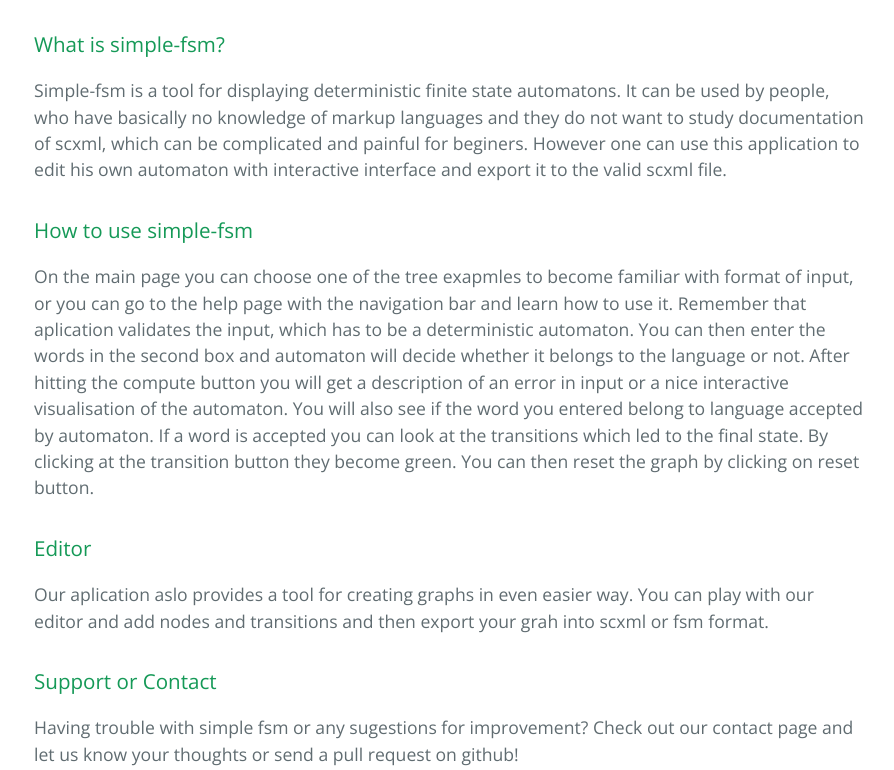
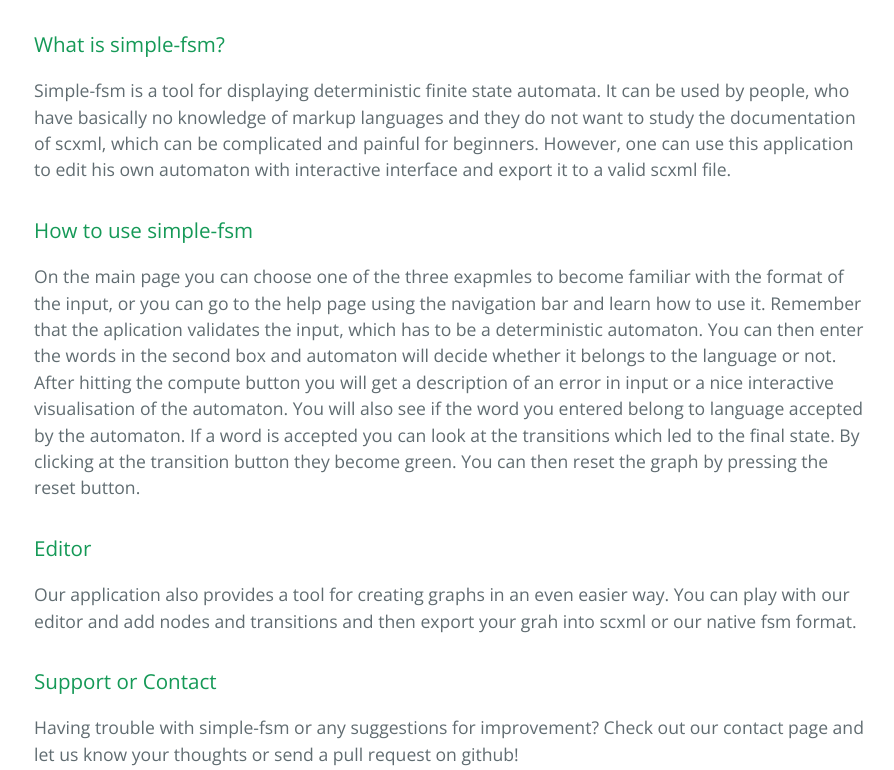
Before and after one commit to kuhi/simple-fsm, a plain HTML site: page index.html in a window 1280 px wide. Shown: the part 572-1342 px from the top of the page, without its empty margins (190-1084 px from the left). Drawn offline with nearby package versions, Linux system fonts and the light colour scheme.

Commit message:
more grammar misteak fixing

```diff
--- a/index.html
+++ b/index.html
@@ -32,23 +32,23 @@ It is a group effort with the main two developers being:</br>
 <h3>
 <a id="designer-templates" class="anchor" href="#designer-templates" aria-hidden="true"><span aria-hidden="true" class="octicon octicon-link"></span></a>What is simple-fsm?</h3>
 
-<p>Simple-fsm is a tool for displaying deterministic finite state automatons. It can be used by people, who have basically no knowledge of markup languages and they do not want to study documentation of scxml, which can be complicated and painful for beginers. However one can use this application to edit his own automaton with interactive interface and export it to the valid scxml file.
+<p>Simple-fsm is a tool for displaying deterministic finite state automata. It can be used by people, who have basically no knowledge of markup languages and they do not want to study the documentation of scxml, which can be complicated and painful for beginners. However, one can use this application to edit his own automaton with interactive interface and export it to a valid scxml file.
 </p>
 
 <h3>
 <a id="creating-pages-manually" class="anchor" href="#creating-pages-manually" aria-hidden="true"><span aria-hidden="true" class="octicon octicon-link"></span></a>How to use simple-fsm</h3>
 
-<p>On the main page you can choose one of the tree exapmles to become familiar with format of input, or you can go to the help page with the navigation bar and learn how to use it. Remember that aplication validates the input, which has to be a deterministic automaton. You can then enter the words in the second box and automaton will decide whether it belongs to the language or not. After hitting the compute button you will get a description of an error in input or a nice interactive visualisation of the automaton. You will also see if the word you entered belong to language accepted by automaton. If a word is accepted you can look at the transitions which led to the final state. By clicking at the transition button they become green. You can then reset the graph by clicking on reset button.</p>
+<p>On the main page you can choose one of the three exapmles to become familiar with the format of the input, or you can go to the help page using the navigation bar and learn how to use it. Remember that the aplication validates the input, which has to be a deterministic automaton. You can then enter the words in the second box and automaton will decide whether it belongs to the language or not. After hitting the compute button you will get a description of an error in input or a nice interactive visualisation of the automaton. You will also see if the word you entered belong to language accepted by the automaton. If a word is accepted you can look at the transitions which led to the final state. By clicking at the transition button they become green. You can then reset the graph by pressing the reset button.</p>
 
 <h3>
 <a id="creating-pages-manually" class="anchor" href="#creating-pages-manually" aria-hidden="true"><span aria-hidden="true" class="octicon octicon-link"></span></a>Editor</h3>
 
-<p>Our aplication aslo provides a tool for creating graphs in even easier way. You can play with our editor and add nodes and transitions and then export your grah into scxml or fsm format.</p>
+<p>Our application also provides a tool for creating graphs in an even easier way. You can play with our editor and add nodes and transitions and then export your grah into scxml or our native fsm format.</p>
 
 <h3>
 <a id="support-or-contact" class="anchor" href="#support-or-contact" aria-hidden="true"><span aria-hidden="true" class="octicon octicon-link"></span></a>Support or Contact</h3>
 
-<p>Having trouble with simple fsm or any sugestions for improvement? Check out our contact page and let us know your thoughts or send a pull request on github!
+<p>Having trouble with simple-fsm or any suggestions for improvement? Check out our contact page and let us know your thoughts or send a pull request on github!
 
       <footer class="site-footer">
         <span class="site-footer-owner"><a href="https://github.com/kuhi/simple-fsm">Simple-fsm</a> is maintained by <a href="https://github.com/kuhi">kuhi</a>.</span>
```
